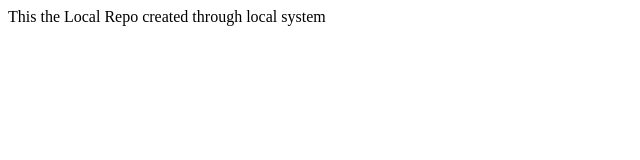
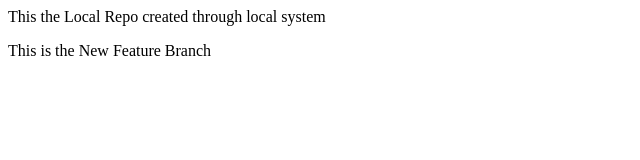
Before and after one commit to TheInfinityCoder/localRepo, a plain HTML site: page index.html in a window 1280 px wide. Shown: the whole page, without its empty margins (0-640 px from the left). Drawn offline with Linux system fonts and the light colour scheme.

Commit message:
Adding Feature 1

```diff
--- a/index.html
+++ b/index.html
@@ -1 +1,2 @@
 <p>This the Local Repo created through local system</p>
+<p>This is the New Feature Branch</p>
```
